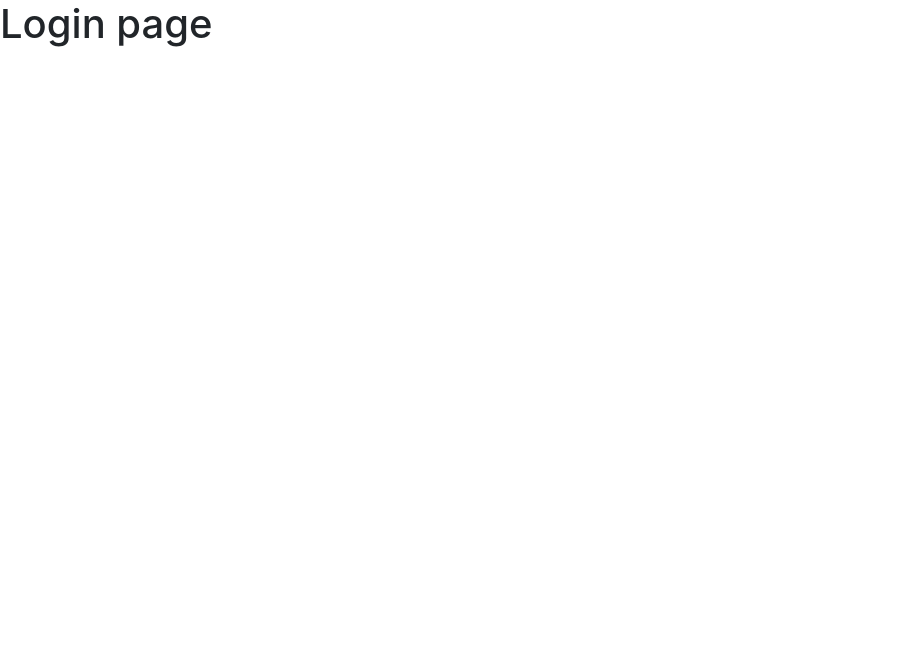
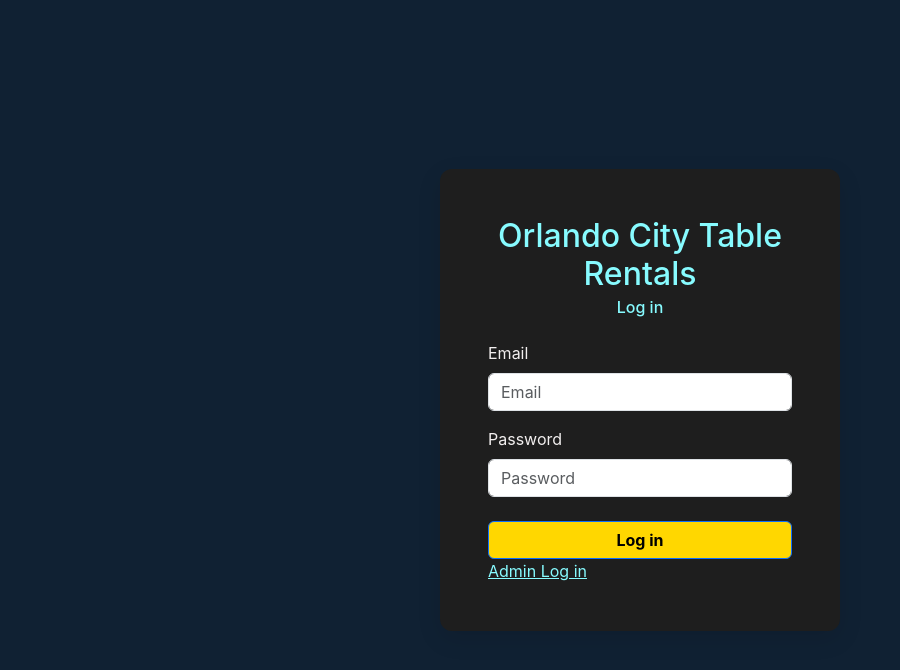
Before and after one commit to SD-Project-Group-1/web-front-end, a React (Create React App) app in the folder community-connectivity-orlando/: page /login in a window 1280 px wide. Shown: the top 670 px of the page, without its empty margins (0-900 px from the left). Built offline with nearby package versions, Linux system fonts and the light colour scheme.

Commit message:
Created login page

```diff
--- /dev/null
+++ b/community-connectivity-orlando/src/_variables.scss
@@ -0,0 +1,7 @@
+// Variables
+$bg-color-primary: #102133;
+$table-bg: #00152D;
+$primary-color: #FFD700;
+$primary-text: #87FBFF;
+$bg-color-second: #1E1E1E;
+$textbox-white: #F2EFEF;
--- a/community-connectivity-orlando/src/index.scss
+++ b/community-connectivity-orlando/src/index.scss
@@ -1,4 +1,5 @@
 @import '~bootstrap/scss/bootstrap';
+@import "./_variables.scss";
 
 body {
   margin: 0;
--- a/community-connectivity-orlando/src/routes/login/login.jsx
+++ b/community-connectivity-orlando/src/routes/login/login.jsx
@@ -1,11 +1,34 @@
-import React from 'react'
+import React from "react";
+import { Button, Card, Form } from "react-bootstrap";
+import "./login.scss";
 
 function Login() {
-    return (
-        <div>
-            <h1>Login page</h1>
-        </div>
-     );
+  return (
+    <div className="login-wrapper">
+      <Card className="login-card">
+        <Card.Body>
+          <div className="text-center mb-4 color">
+            <Card.Title as="h2">Orlando City Table Rentals</Card.Title>
+            <Card.Subtitle className="mb-2">Log in</Card.Subtitle>
+          </div>
+          <Form>
+            <Form.Group className="mb-3" controlId="formEmail">
+              <Form.Label className="white">Email</Form.Label>
+              <Form.Control required type="email" placeholder="Email" />
+            </Form.Group>
+            <Form.Group className="mb-4" controlId="formPassword">
+              <Form.Label className="white">Password</Form.Label>
+              <Form.Control required type="password" placeholder="Password" />
+            </Form.Group>
+            <Button type="submit" className="w-100 btn-color">
+              <strong>Log in</strong>
+            </Button>
+          </Form>
+          <a href="/admin/login" className="color">Admin Log in</a>
+        </Card.Body>
+      </Card>
+    </div>
+  );
 }
 
 export default Login;
--- /dev/null
+++ b/community-connectivity-orlando/src/routes/login/login.scss
@@ -0,0 +1,32 @@
+@import "../../_variables.scss";
+
+.login-wrapper {
+  height: 100vh;
+  display: flex;
+  justify-content: center;
+  align-items: center;
+  background-color: $bg-color-primary;
+}
+
+.login-card {
+  width: 100%;
+  max-width: 400px;
+  padding: 2rem;
+  box-shadow: 0 0.5rem 1.5rem rgba(0, 0, 0, 0.1);
+  border: none;
+  border-radius: 0.75rem;
+  background-color: $bg-color-second;
+}
+
+.color{
+  color: $primary-text;
+}
+
+.white{
+  color: $textbox-white;
+}
+
+.btn-color{
+  background-color: $primary-color;
+  color: black;
+}
```
Also changed, not shown: community-connectivity-orlando/src/routes/home/home.jsx (+6 -6 lines).
